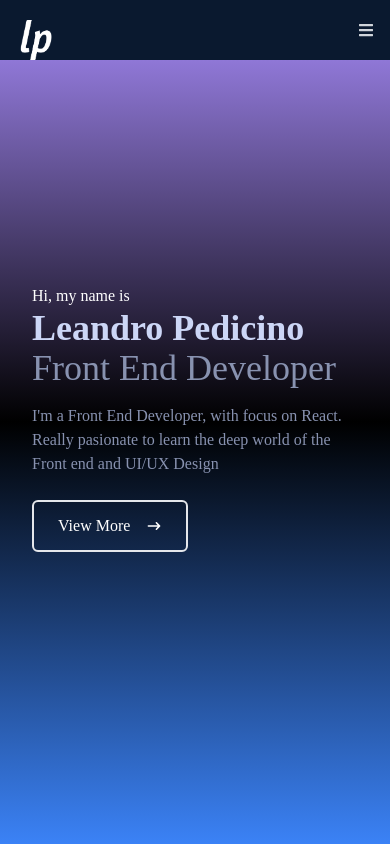
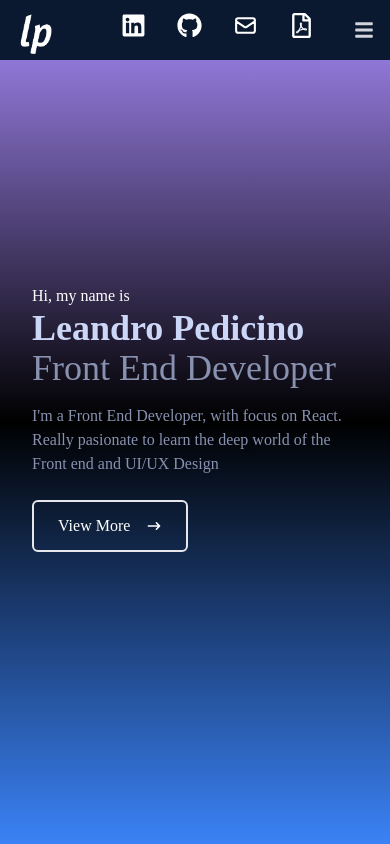
Before and after one commit to LPedicino/portfolio, a React (Create React App) app: page / in a window 390 px wide. Shown: the top 844 px of the page. Built offline with nearby package versions, Linux system fonts and the light colour scheme.

Commit message:
Feat: Mobile Social media

```diff
--- a/src/components/Navbar.jsx
+++ b/src/components/Navbar.jsx
@@ -16,15 +16,59 @@ const NavBar = () => {
   const handleClick = () => setNav(!nav);
   return (
     <div className="fixed w-full h-[60px] flex justify-between items-center px-4 bg-[#0a192f] text-gray-300">
-      <div className="cursor-pointer hover:scale-110 duration-300">
+      <div className="cursor-pointer hover:scale-[1.15] duration-300">
         <Link to="home" smooth={true} duration={500}>
           <img
-            className="mt-5 rounded-xl"
+            className="mt-2 rounded-full"
             src={Logo}
             alt=""
             style={{ width: "40px" }}
           />
         </Link>
+      </div>
+      <div className="md:hidden">
+        <ul className="flex flex-row justify-between w-[200px] h-[50px] text-center">
+          <li className="w-[25px] h-[25px] rounded-full flex flex-row items-center hover:scale-110 duration-300 mt-2">
+            {" "}
+            <a
+              className="flex items-center text-white"
+              href="https://www.linkedin.com/in/leandro-pedicino"
+              target="blank_"
+            >
+              <FaLinkedin size={25} />
+            </a>
+          </li>
+          <li className="w-[25px] h-[25px] rounded-full flex flex-row items-center hover:scale-110 duration-300 mt-2">
+            {" "}
+            <a
+              className="grid items-center w-full text-white"
+              href="https://github.com/LPedicino"
+              target="blank_"
+            >
+              <FaGithub size={25} />
+            </a>
+          </li>
+          <li className="w-[25px] h-[25px] rounded-full flex flex-row items-center hover:scale-110 duration-300 mt-2">
+            {" "}
+            <a
+              className="grid items-center w-full text-black"
+              href="mailto:leakomvial@gmail.com"
+              target="blank_"
+            >
+              <HiOutlineMail className="text-white" size={25} />
+            </a>
+          </li>
+          <li className="w-[25px] h-[25px] rounded-full flex flex-row items-center hover:scale-110 duration-300 mt-2">
+            {" "}
+            <a
+              className="grid items-center w-full text-white"
+              href={pdf}
+              target="blank_"
+            >
+              <FaRegFilePdf size={25} />
+            </a>
+          </li>
+        </ul>
       </div>
 
       {/* Menu */}
@@ -58,8 +102,8 @@ const NavBar = () => {
 
       {/* Hamburger */}
 
-      <div onClick={handleClick} className="md:hidden z-10">
-        {!nav ? <FaBars /> : <FaTimes />}
+      <div onClick={handleClick} className="md:hidden z-10 cursor-pointer">
+        {!nav ? <FaBars size={20} /> : <FaTimes size={25} />}
       </div>
 
       {/* Mobile menu */}
--- a/src/index.css
+++ b/src/index.css
@@ -45,6 +45,6 @@
     #image img {
         height: 350px;
         width: 260px;
-        margin: auto;
+        margin: 50px auto;
     }
 }
```
